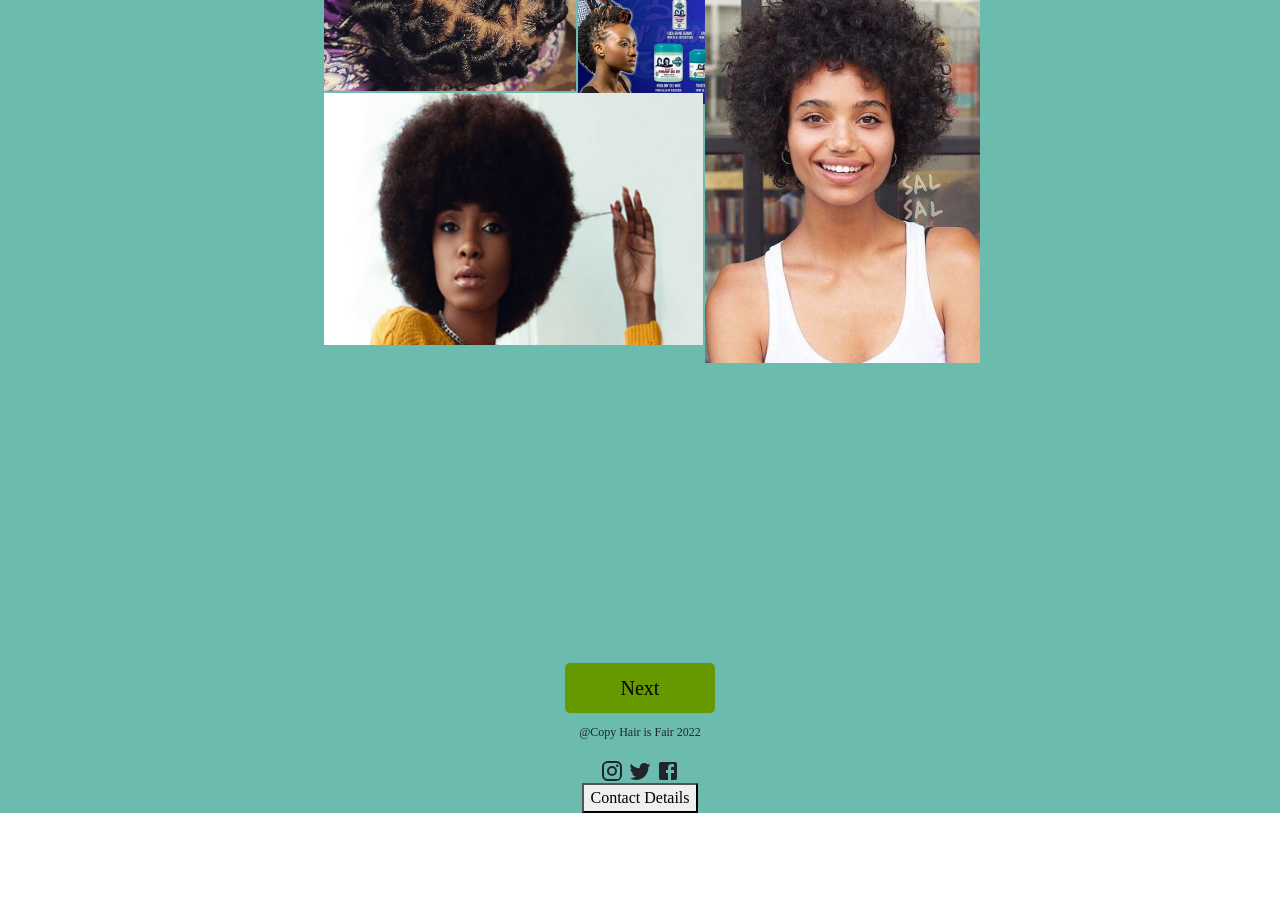
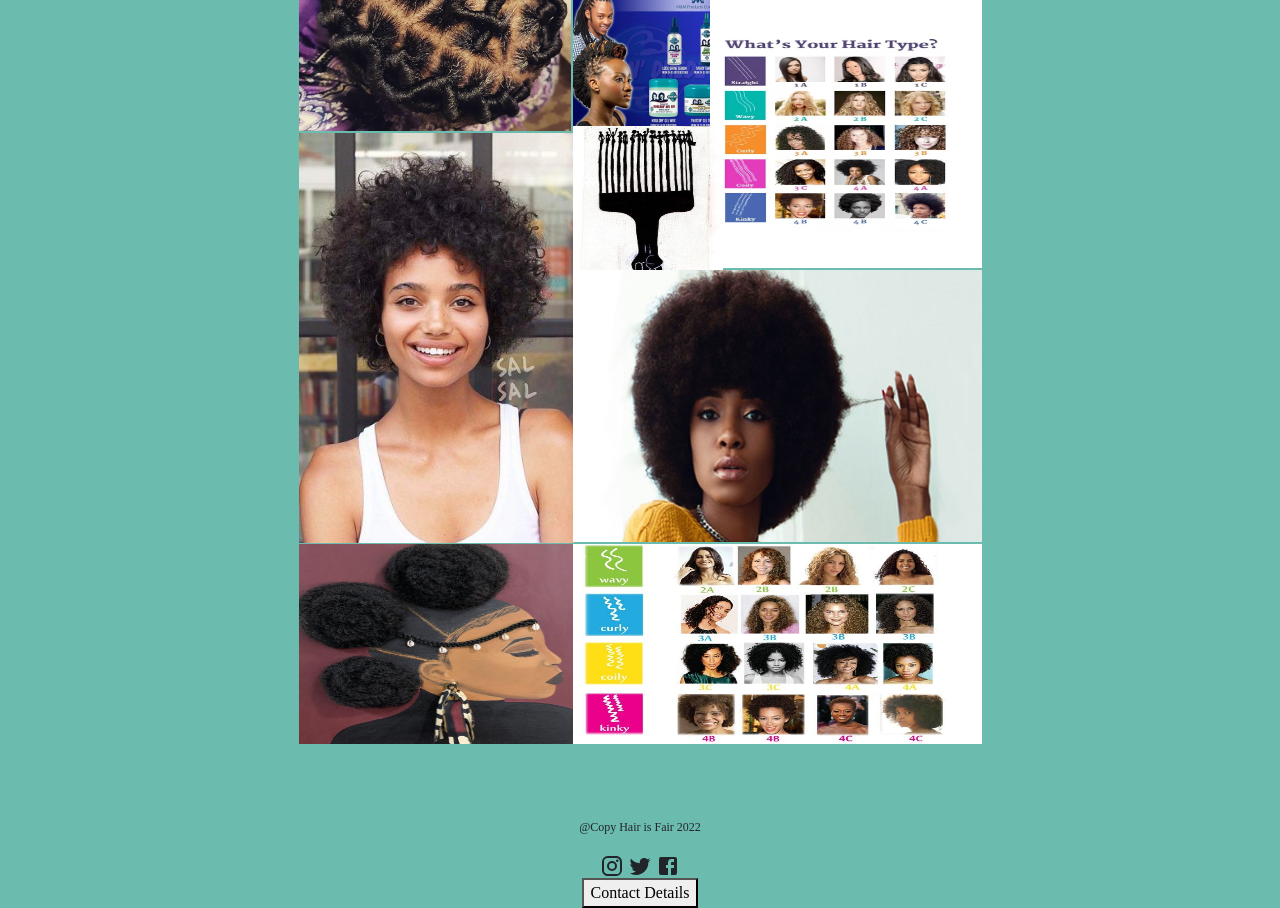
Before and after one commit to pumba-asstic/WSOA4175AHairIsFair, a React (Create React App) app: page /NetArtHair in a window 1280 px wide. Shown: the part 760-1668 px from the top of the page. Before the commit the page ends 1573 px from the top, so only its background shows below. Built offline with nearby package versions, Linux system fonts and the light colour scheme.

Commit message:
code and art updated

```diff
--- a/src/App.js
+++ b/src/App.js
@@ -16,12 +16,11 @@ import Blogpost3 from './The Blogs/blogpost3';
 import reflection from './The Blogs/reflection';
 import PrepWorkNetArt from './The Blogs/PrepWorkNetArt';
 import Ass1Reflect from './The Blogs/Ass1Reflect';
-import Ass2Reflect from './The Blogs/Ass2Reflect';
+
 
 
 // routes to different net art pieces.
-import NetartPiece2 from './NetArtPieces/NetartPiece2';
-import Piece3 from './NetArtPieces/Piece3';
+import Piece2 from "./Artworks/MosaicPiece";
 
 
 function App(){
@@ -42,10 +41,9 @@ function App(){
       <Route exact path='/reflection' component={reflection}></Route>
       <Route exact path='/PrepWorkNetArt' component={PrepWorkNetArt}></Route>
       <Route exact path= '/Ass1Reflect' component={Ass1Reflect}></Route>
-      <Route exact path='/Ass2Reflect' component={Ass2Reflect}></Route>
 
-      <Route exact path ='/NetartPiece2' component={NetartPiece2}></Route>
-      <Route exact path ='/Piece3' component={Piece3}></Route>
+
+
       </Switch>
 
      <Footer/>
--- /dev/null
+++ b/src/Artworks/MosaicPiece.js
@@ -0,0 +1,26 @@
+import React, {Component} from "react";
+import "../Styles/Piece2Styles.css";
+
+export default class MosaicPiece extends Component{
+    render(){
+        return(
+            <div className="PieceTwo">
+                <h1>Hello</h1>
+            <div id="Content">
+                <div className="One">1</div>
+                <div className="Two">2</div>
+                <div className="Three">3</div>
+                <div className="Four">4</div>
+                <div className="Five">6</div>
+                <div className="Six">1</div>
+
+
+            </div>
+
+            </div>
+
+
+        )
+
+    }
+}
--- a/src/NetArtPieces/NetartPiece2.js
+++ /dev/null
@@ -1,18 +0,0 @@
-import React, { Component } from 'react'
-import "../Styles/NetArtHome.css";
-//import "../Styles/Piece2Styles.css";
-import { Link } from 'react-router-dom';
-import pic1 from "../Assets/benandBetty1.jpg";
-
-export default  class NetartPiece2 extends Component{
-    render(){
-        return(
-
-            <div className="aboutHair">
-                    <h2>Second Structure</h2>
-                    <img className="Pics" src={pic1}/>
-                    <Link to='./NetArtPieces/Piece3'><button>Next</button></Link>
-            </div>
-        )
-    }
-}
--- a/src/NetArtPieces/Piece3.js
+++ /dev/null
@@ -1,14 +0,0 @@
-import React, { Component } from 'react'
-import "../Styles/NetArtHome.css";
-
-
-export default  class Piece3 extends Component{
-    render(){
-        return(
-
-            <div className="aboutHair">
-                    <h1>Third  Structure !</h1>
-            </div>
-        )
-    }
-}
--- a/src/Pages/NetArtHair.js
+++ b/src/Pages/NetArtHair.js
@@ -8,11 +8,20 @@ import img3 from "../Assets/braids1.png";
 import img4 from "../Assets/afro1.jpg";
 import img5 from "../Assets/afro5.jpg";
 import img6 from "../Assets/afro2.jpg";
-
+import img7 from "../Assets/siteImage4.jpg";
+import img8 from "../Assets/types of hair 2.png";
+import img9 from "../Assets/site Image2.jpg";
+import img10 from "../Assets/hair-patterns-curly-wavy-hair.jpg";
 
 
 const VideoURL1 ="https://youtu.be/tj-_49G1jWw";
+const VideoURL2="https://youtu.be/u4ZXP1zfBXM";
+const VideoURL3="https://youtu.be/-yJ17ysm5DY";
+const VideoURL4 ="https://youtu.be/VVAztnJiMrk";
+
+
 const ArticleURL1 = "https://scholarship.law.duke.edu/cgi/viewcontent.cgi?article=3147&context=dlj";
+const ArticleURL2 = "http://www.ijessnet.com/uploades/volumes/1598609328.pdf";
 
 
 export default class NetArtHair extends Component {
@@ -24,18 +33,26 @@ export default class NetArtHair extends Component {
             <div className='main-content'>
                <div className='portfolio'>
                     <div className='portfolio-item medium' style={{backgroundImage:`url(${img4}`}}></div>
-               <div className='portfolio-item large' style={{backgroundImage:`url(${img3}`}}></div>
+                    <div className='portfolio-item large'><a href={VideoURL2}><img src={img3}/></a></div>
                     <div className='portfolio-item medium' style={{backgroundImage:`url(${img2}`}}></div>
                     <div className='portfolio-item small four'><a href={VideoURL1}><img  className="gridImages"src={img1}/></a>
                     </div>
+                    <div className='portfolio-item medium'><img className="Image" src={img8}/></div>
                     <div className='portfolio-item tall'><a href ={ArticleURL1}><img className="ImagesBlocks" src={img6}/>
                       </a>
+                    </div>
+                    <div className='portfolio-item small four'><a href={ArticleURL2}><img  className="Images"src={img7}/></a>
+                    </div>
+                    <div className='portfolio-item wide' style={{backgroundImage:`url(${img5}`}}></div>
+                    <div className='portfolio-item medium'><a href={VideoURL3}><img className="picture" src={img9}/></a></div>
+                    <div className='portfolio-item wide'><a href={VideoURL4}><img className="pictures" src={img10}/></a></div>
+                </div>
+
+
+
 
             </div>
-               <div className='portfolio-item wide' style={{backgroundImage:`url(${img5}`}}></div>
-           </div>
-            </div>
-            <Link to ="./NetArtPieces/Netart"><button>Next</button></Link>
+
       </div>
     )
   }
--- a/src/Styles/NetArtHome.css
+++ b/src/Styles/NetArtHome.css
@@ -13,8 +13,26 @@
 }
 .ImagesBlocks{
     width: 275px;
-    height: 415px;
+    height: 410px;
 }
+.Images{
+    width: 150px;
+    height: 150px;
+}
+.Image{
+    width: 250px;
+    height: 200px;
+}
+.picture{
+    width: 275px;
+    height: 200px;
+}
+
+.pictures{
+    width: 375px;
+    height: 200px;
+}
+
 .aboutHair button{
     align-items: center;
     color: black;
@@ -40,8 +58,8 @@
 .portfolio{
     display: grid;
     height: 100%;
-    grid-template-rows: repeat(8, 125px);
-    grid-template-columns: repeat(5, 125px);
+    grid-template-rows: repeat(8, 135px);
+    grid-template-columns: repeat(5, 135px);
     grid-gap: 2px;
     justify-content: center;
 }
--- a/src/Styles/Piece2Styles.css
+++ b/src/Styles/Piece2Styles.css
@@ -0,0 +1,19 @@
+.PieceTwo h1{
+    color: #669900;
+    font-size: 60px;
+}
+
+
+#Content{
+    grid-template-columns: repeat(6,1fr);
+    display: grid;
+
+
+    max-width: 960px;
+    margin: 0 auto;
+
+}
+#Content div{
+    background: #333;
+    padding: 30px;
+}
```
Also changed, not shown: 14 other files (tests, documents, lock files or other folders). Lines whose indentation alone changed are shown as unchanged.
